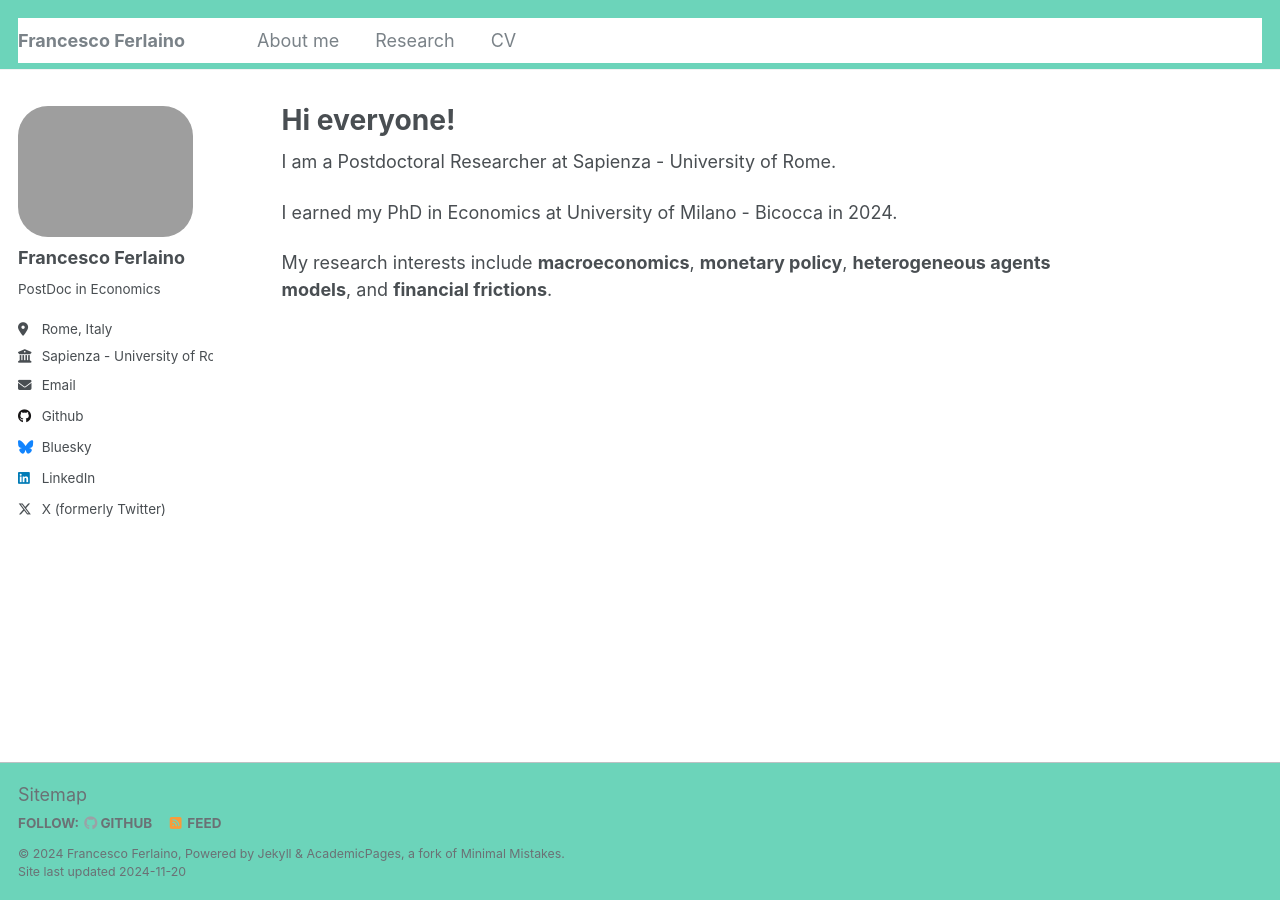
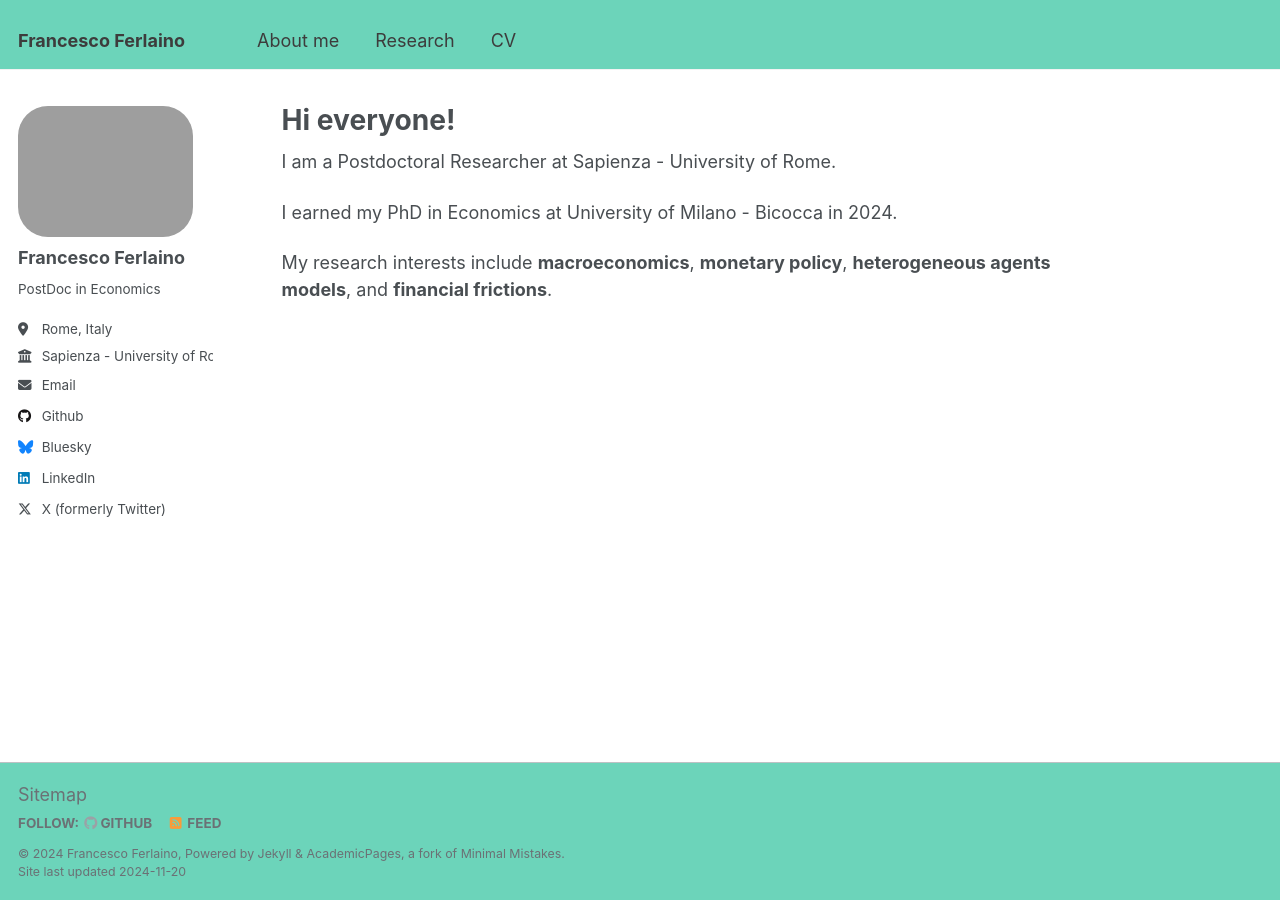
Before and after one commit to fraferla/fraferla.github.io, a Jekyll site: the page built from _pages/about.md, in a window 1280 px wide. Built offline with Jekyll 4.4.1, drawn with Linux system fonts in a browser that asks for light colours.

Commit message:
navigation_color

```diff
--- a/_sass/_navigation.scss
+++ b/_sass/_navigation.scss
@@ -175,13 +175,13 @@
 .greedy-nav {
   position: relative;
   min-width: 250px;
-  background: $background-color;
+  background: #6cd4ba;
 
   a {
     display: block;
     margin: 0 1rem;
     padding: 0.5rem 0;
-    color: $masthead-link-color;
+    color: #3d3c3c;
     text-decoration: none;
 
     &:hover {
```
Also changed, not shown: 1 other file.
